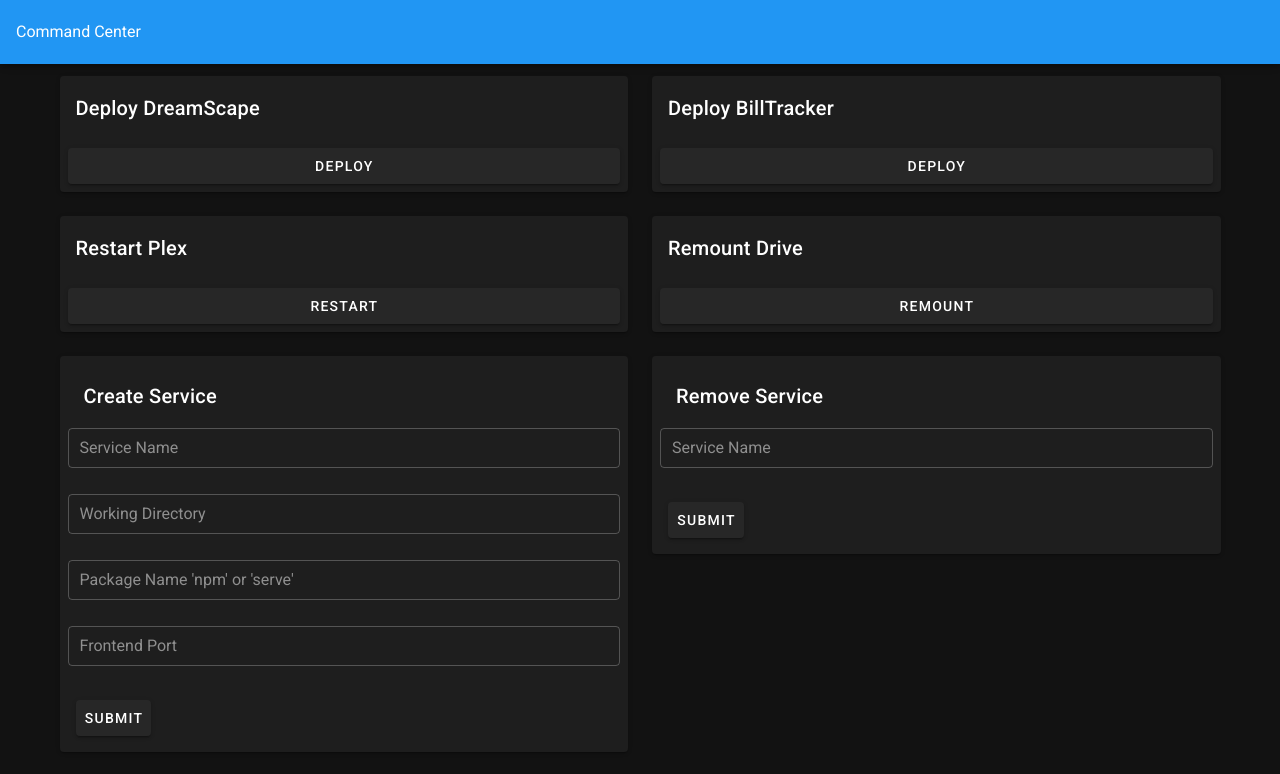
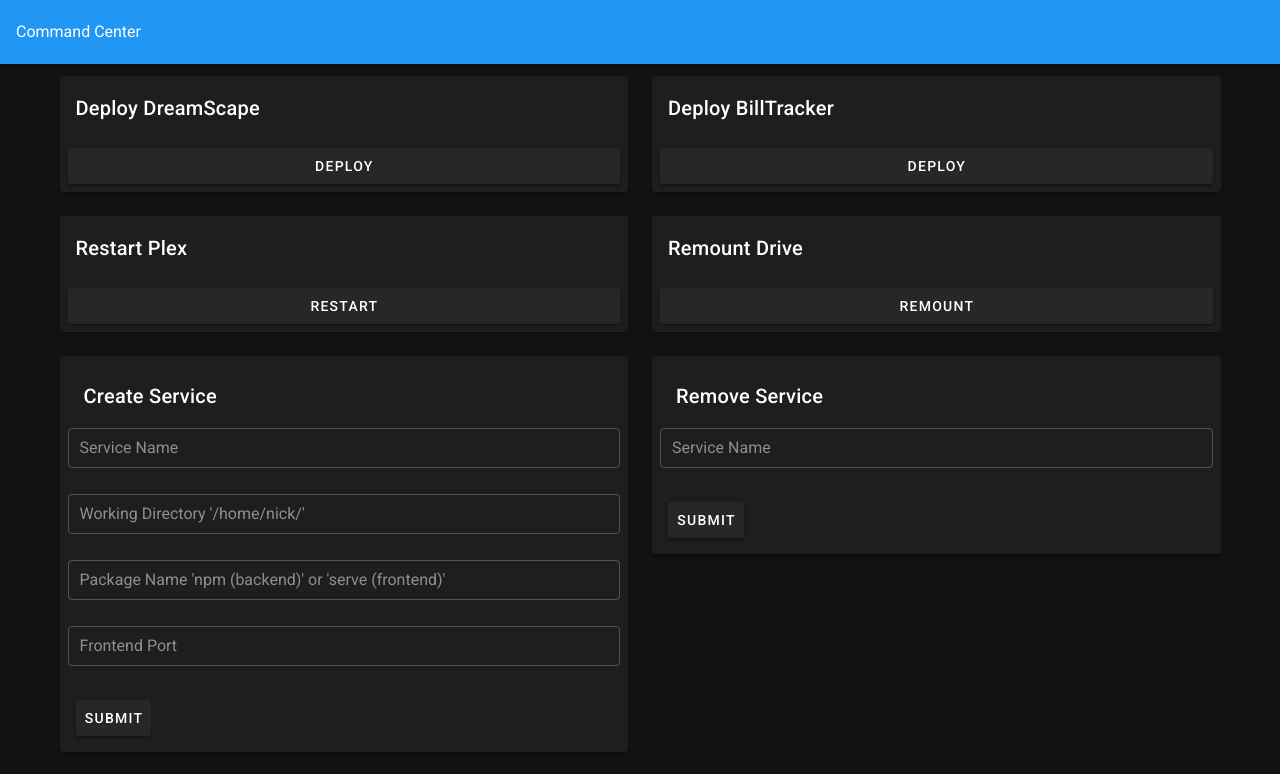
Before and after one commit to creative-gestalt/cc-front, a Vue app: page / in a window 1280 px wide. Shown: the top 774 px of the page. Built offline with nearby package versions, Linux system fonts and the light colour scheme.

Commit message:
added better description

```diff
--- a/src/components/CommandCenter.vue
+++ b/src/components/CommandCenter.vue
@@ -92,13 +92,13 @@
           ></v-text-field>
           <v-text-field
             v-model="newService.workdir"
-            placeholder="Working Directory"
+            placeholder="Working Directory '/home/nick/'"
             outlined
             dense
           ></v-text-field>
           <v-text-field
             v-model="newService.package"
-            placeholder="Package Name 'npm' or 'serve'"
+            placeholder="Package Name 'npm (backend)' or 'serve (frontend)'"
             outlined
             dense
           ></v-text-field>
```
